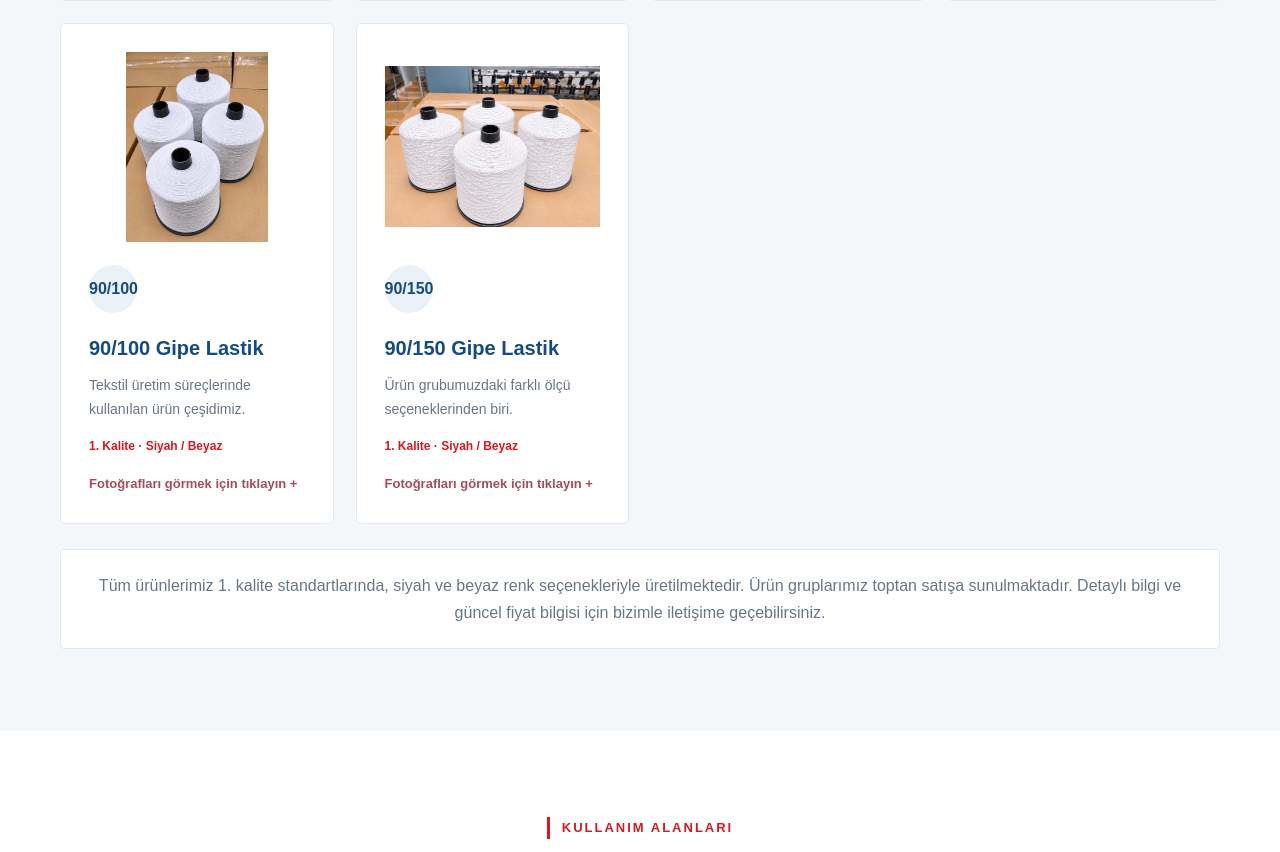
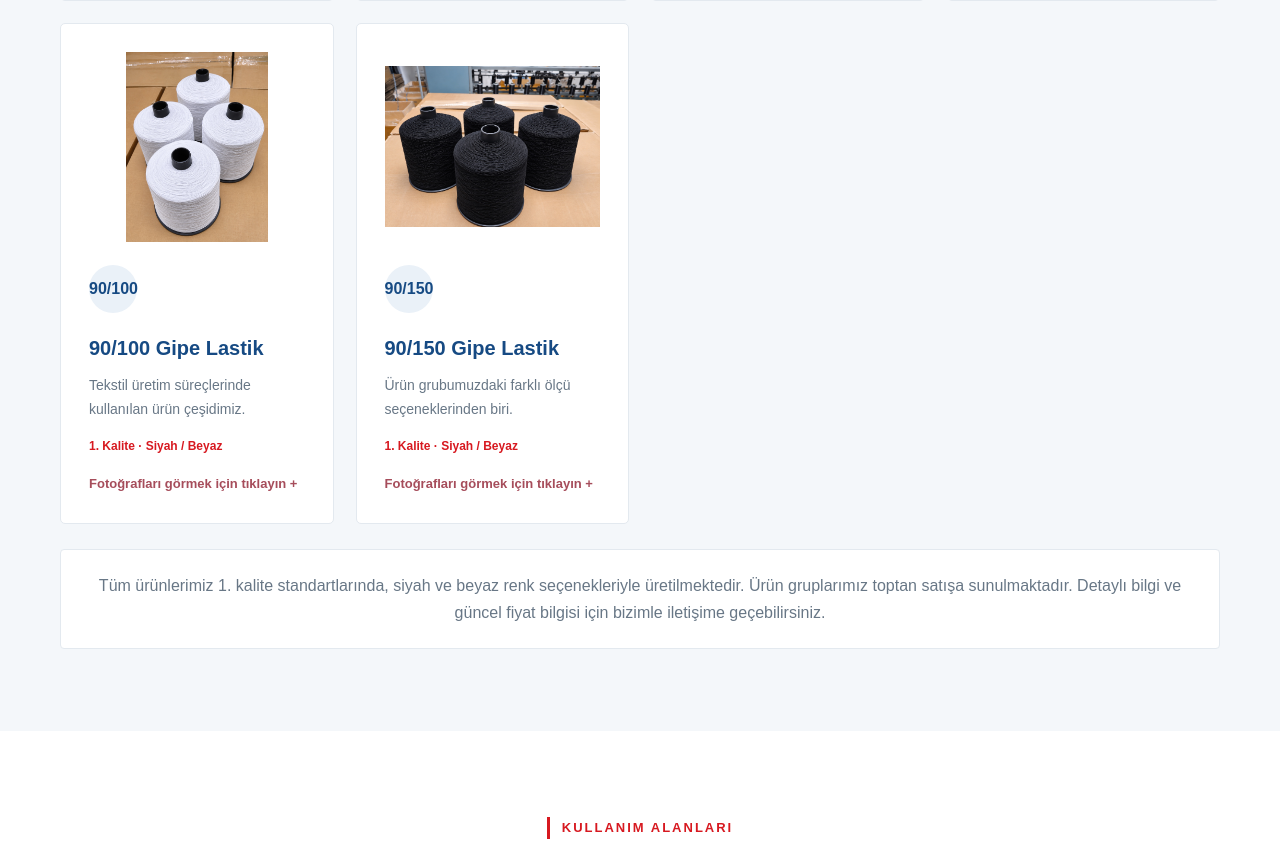
Before and after one commit to ozcangipelastik/ozcangipelastik.github.io, a plain HTML site: page index.html in a window 1280 px wide. Shown: the part 2195-3047 px from the top of the page. Drawn offline with Linux system fonts and the light colour scheme.

Commit message:
Update index.html

```diff
--- a/index.html
+++ b/index.html
@@ -1033,7 +1033,7 @@
 
   <details class="product-card product-expand">
     <summary>
-      <img class="product-cover" src="images/gipe-siyah-bobinler.jpg" alt="90/150 gipe lastik">
+      <img class="product-cover" src="images/gipe-siyah-beyaz-karsilastirma.jpg" alt="90/150 gipe lastik">
       <div class="product-number">90/150</div>
       <h3>90/150 Gipe Lastik</h3>
       <p>Ürün grubumuzdaki farklı ölçü seçeneklerinden biri.</p>
```
